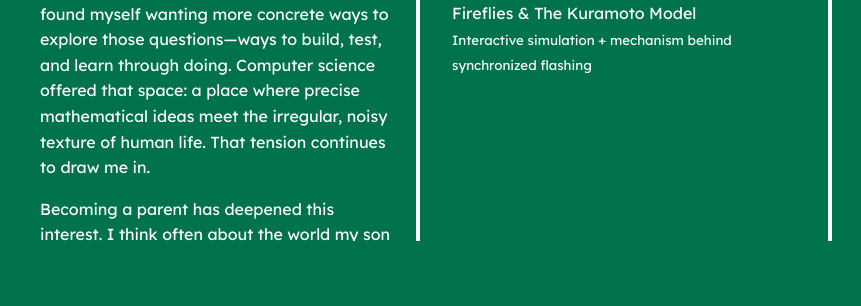
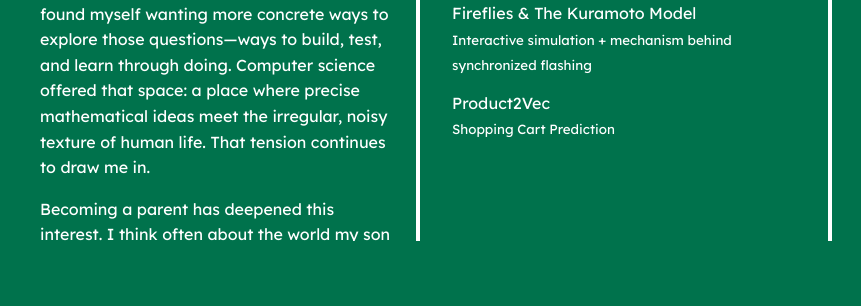
Before and after one commit to minnatran36/minnatran36.github.io, a plain HTML site: page index.html in a window 1280 px wide. Shown: the part 339-645 px from the top of the page, 0-861 px from the left. Drawn offline with Linux system fonts and the light colour scheme.

Commit message:
add product2vec to index

```diff
--- a/index.html
+++ b/index.html
@@ -186,6 +186,8 @@
       <ul class="post-list">
         <li><a href="projects/make-it-funnier/index.html">Make It Funnier</a><br><small>Mini NLP Applicator</small></li>
         <li><a href="projects/fireflies/firefly-sync.html">Fireflies & The Kuramoto Model</a><br><small>Interactive simulation + mechanism behind synchronized flashing</small></li>
+        <li><a href="projects/product2vec/index.html">Product2Vec</a><br><small>Shopping Cart Prediction</small></li>
+
       </ul>
     </div>
 
```
